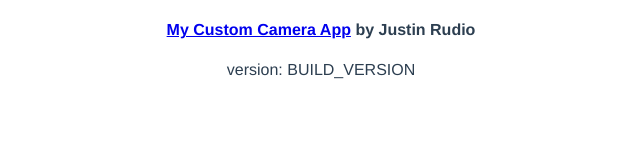
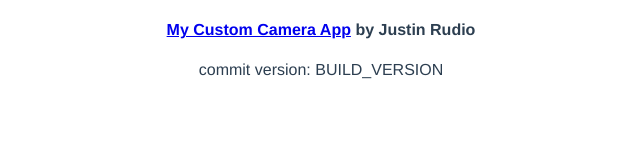
Before and after one commit to jrudio/my-custom-camera, a Vue app: page / in a window 1280 px wide. Shown: the top 160 px of the page, without its empty margins (319-959 px from the left). Built offline with nearby package versions, Linux system fonts and the light colour scheme; no server answers.

Commit message:
changed version to show the kind of version (git commit)

```diff
--- a/src/components/Camera.vue
+++ b/src/components/Camera.vue
@@ -3,7 +3,7 @@
 
     <h4><a href="https://github.com/jrudio/my-custom-camera" target="_blank">My Custom Camera App</a> by Justin Rudio</h4>
 
-    <p>version: {{ version }}</p>
+    <p>commit version: {{ version }}</p>
 
     <p id="log"></p>
 
```
